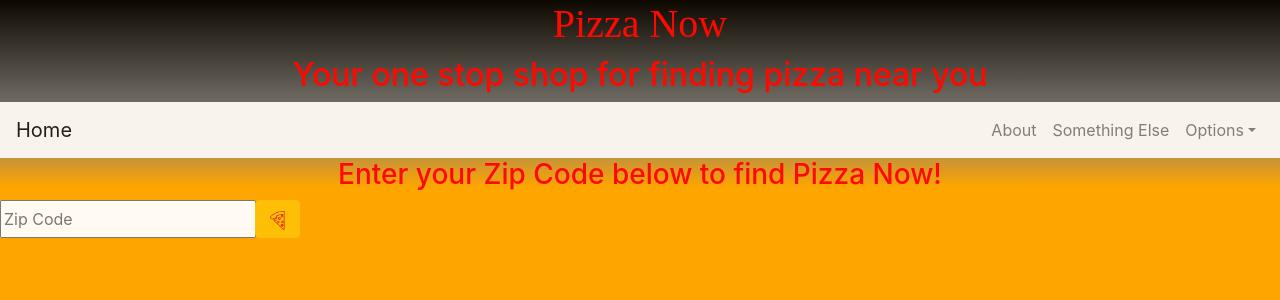
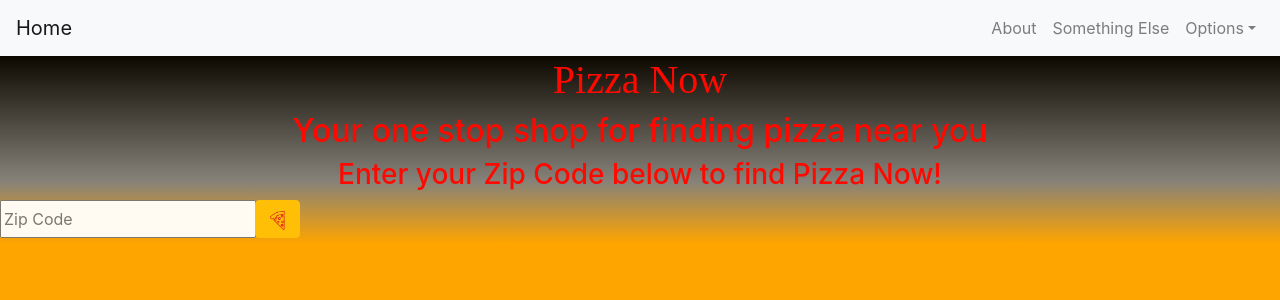
Before and after one commit to Brock-Gibson/Pizza-Now, a React (Create React App) app: page / in a window 1280 px wide. Shown: the top 300 px of the page. Built offline with nearby package versions, Linux system fonts and the light colour scheme; a web font is replaced by a local one.

Commit message:
NAVBARRRRR

```diff
--- a/src/App.js
+++ b/src/App.js
@@ -4,6 +4,8 @@ import Zip from "./zip"
 import List from "./list"
 import Details from "./details"
 import './App.css';
+import Header from './Header.jsx';
+
 
 class App extends Component {
   state = {
@@ -44,6 +46,8 @@ class App extends Component {
       )
     }
     return (
+      <React.Fragment>
+      <Header/>
         <div id="background" className="container, text-center">
         <h1 className="text-center">Pizza Now</h1>
         <h2>Your one stop shop for finding pizza near you</h2>
@@ -60,6 +64,7 @@ class App extends Component {
           </Switch>
         </Router>
         </div>
+      </React.Fragment>
     );
   }
 }
--- a/src/details.js
+++ b/src/details.js
@@ -58,7 +58,6 @@ class Details extends Component {
     // }
     return (
       <Container>
-      <Header/>
         <Link to="/"> Link back to enter another zip</Link>
         <br />
         <h1>{this.state.name}</h1>
--- a/src/list.js
+++ b/src/list.js
@@ -58,7 +58,6 @@ class App extends Component {
     }
     return (
       <Container>
-      <Header/>
         <h1>Here is a list of results</h1>
         <ListGroup>{this.state.list}</ListGroup>
       </Container>
--- a/src/zip.js
+++ b/src/zip.js
@@ -16,7 +16,6 @@ console.log()
 
     return (
         <form>
-        <Header/>
           <h3>Enter your Zip Code below to find Pizza Now!</h3>
           <div
             id="inputField"
```
Lines whose indentation alone changed are shown as unchanged.
